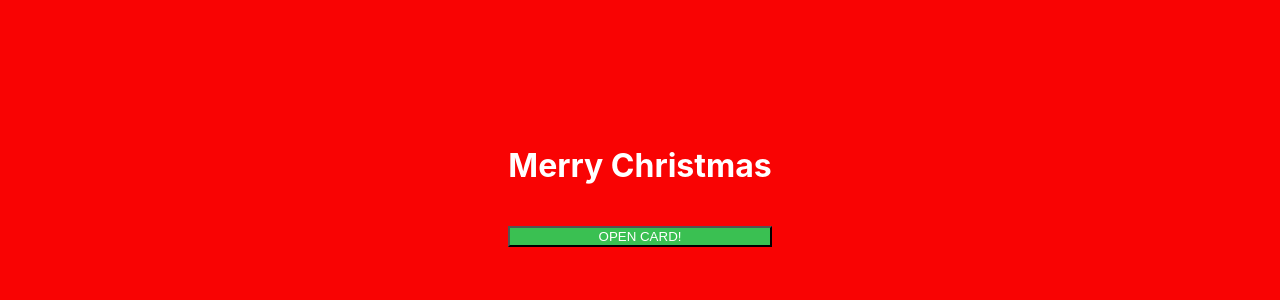
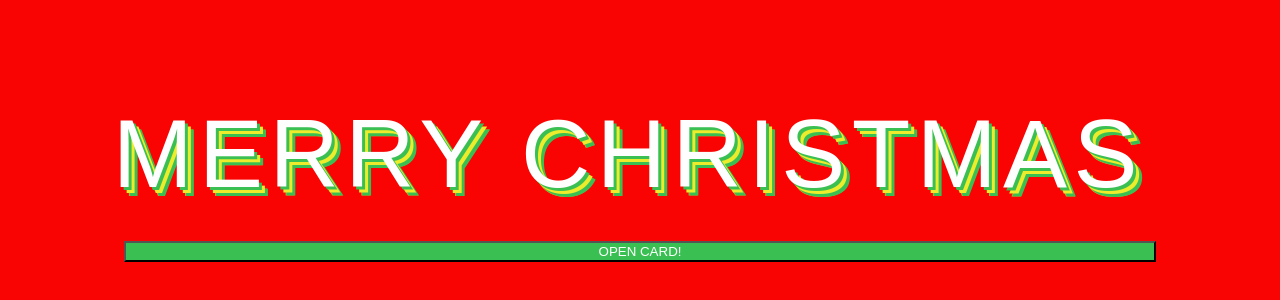
Before and after one commit to rocknswimmer/EasyEditCard, a React app: page / in a window 1280 px wide. Shown: the part 214-514 px from the top of the page. Built offline with nearby package versions, Linux system fonts and the light colour scheme.

Commit message:
enough of a basic card to deploy

```diff
--- a/src/App.css
+++ b/src/App.css
@@ -28,3 +28,99 @@ button {
   justify-content: center;
   flex-direction: column;
 }
+
+:root {
+  --color-primary: #fefefe;
+  --color-secondary: rgb(58, 192, 82);
+  --color-tertiary: rgb(236, 236, 44);
+  --color-quaternary: rgb(58, 192, 82);
+  --color-quinary: rgb(236, 236, 44);
+  /*
+  --color-primary: #5192ED;
+  --color-secondary: #69A1F0;
+  --color-tertiary: #7EAEF2;
+  --color-quaternary: #90BAF5;
+  --color-quinary: #A2C4F5;
+  */
+}
+
+.text_shadows {
+  text-shadow: 3px 3px 0 var(--color-secondary), 6px 6px 0 var(--color-tertiary),
+    9px 9px var(--color-quaternary), 12px 12px 0 var(--color-quinary);
+  font-family: bungee, sans-serif;
+  font-weight: 400;
+  text-transform: uppercase;
+  font-size: calc(2rem + 5vw);
+  text-align: center;
+  margin: 0;
+  color: var(--color-primary);
+  /* //color: transparent;
+  //background-color: white;
+  //background-clip: text; */
+  animation: shadows 1.2s ease-in infinite, move 1.2s ease-in infinite;
+  letter-spacing: 0.4rem;
+}
+
+@keyframes shadows {
+  0% {
+    text-shadow: none;
+  }
+  10% {
+    text-shadow: 3px 3px 0 var(--color-secondary);
+  }
+  20% {
+    text-shadow: 3px 3px 0 var(--color-secondary),
+      6px 6px 0 var(--color-tertiary);
+  }
+  30% {
+    text-shadow: 3px 3px 0 var(--color-secondary),
+      6px 6px 0 var(--color-tertiary), 9px 9px var(--color-quaternary);
+  }
+  40% {
+    text-shadow: 3px 3px 0 var(--color-secondary),
+      6px 6px 0 var(--color-tertiary), 9px 9px var(--color-quaternary),
+      12px 12px 0 var(--color-quinary);
+  }
+  50% {
+    text-shadow: 3px 3px 0 var(--color-secondary),
+      6px 6px 0 var(--color-tertiary), 9px 9px var(--color-quaternary),
+      12px 12px 0 var(--color-quinary);
+  }
+  60% {
+    text-shadow: 3px 3px 0 var(--color-secondary),
+      6px 6px 0 var(--color-tertiary), 9px 9px var(--color-quaternary),
+      12px 12px 0 var(--color-quinary);
+  }
+  70% {
+    text-shadow: 3px 3px 0 var(--color-secondary),
+      6px 6px 0 var(--color-tertiary), 9px 9px var(--color-quaternary);
+  }
+  80% {
+    text-shadow: 3px 3px 0 var(--color-secondary),
+      6px 6px 0 var(--color-tertiary);
+  }
+  90% {
+    text-shadow: 3px 3px 0 var(--color-secondary);
+  }
+  100% {
+    text-shadow: none;
+  }
+}
+
+@keyframes move {
+  0% {
+    transform: translate(0px, 0px);
+  }
+  40% {
+    transform: translate(-12px, -12px);
+  }
+  50% {
+    transform: translate(-12px, -12px);
+  }
+  60% {
+    transform: translate(-12px, -12px);
+  }
+  100% {
+    transform: translate(0px, 0px);
+  }
+}
--- a/src/App.jsx
+++ b/src/App.jsx
@@ -13,7 +13,7 @@ function App() {
   //This is going to be really ugly and bad practice for speed and easy since im using modals and accordians to do a silde show prezy within  a prezy cleaner loop without prezy commented out below
   return (
     <div className="App">
-      <h1>Merry Christmas</h1>
+      <h1 className='text_shadows'>Merry Christmas</h1>
       <br/>
       <button onClick={openModal}>OPEN CARD!</button>
       {openCard &&
```
Also changed, not shown: 1 other file (tests, documents, lock files or other folders).
